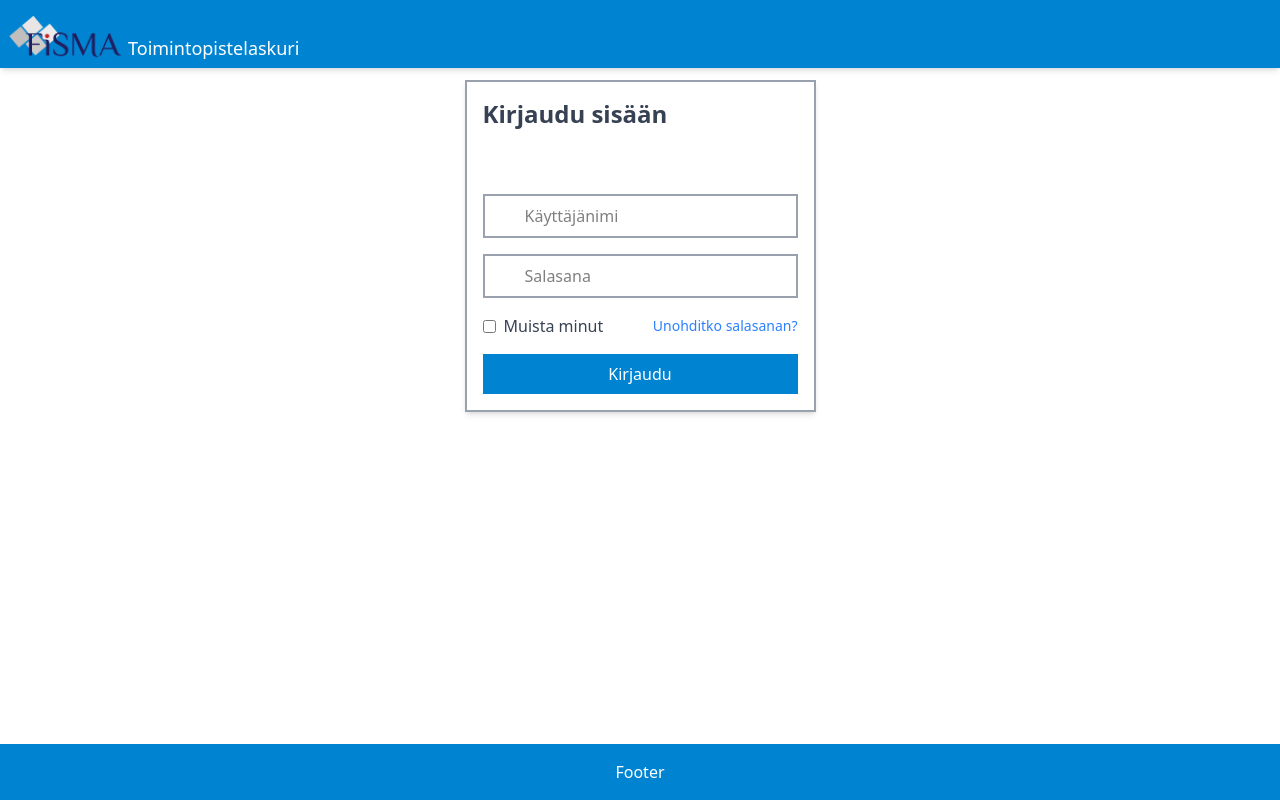
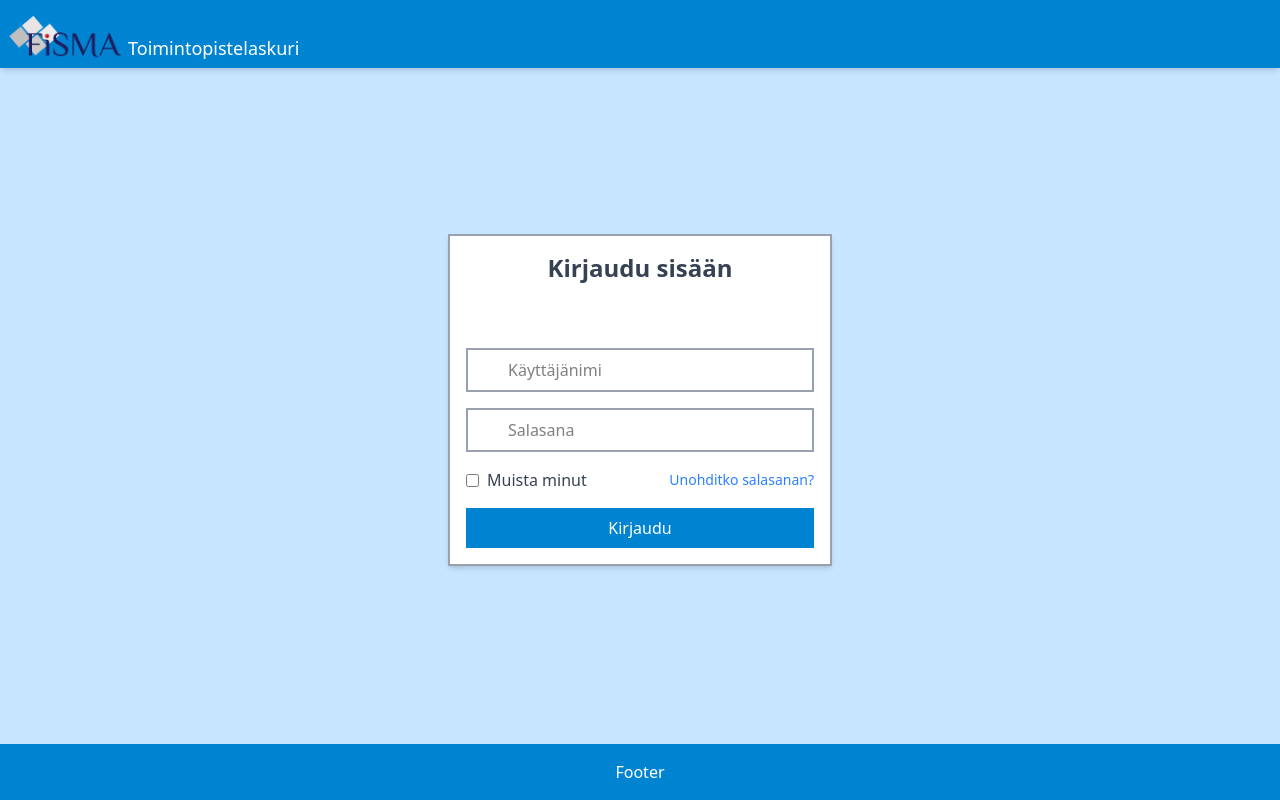
Before and after one commit to fisma-benefit-app/benefit-app, a React (Vite) app in the folder frontend/: page /login in a window 1280 px wide. Built offline with nearby package versions, Linux system fonts and the light colour scheme.

Commit message:
fix: better structuring, update to login form, minor style upgrades

```diff
--- a/frontend/src/App.tsx
+++ b/frontend/src/App.tsx
@@ -1,34 +1,40 @@
-import Header from "./components/Header.tsx";
-import Footer from "./components/Footer.tsx";
-import ProjectPage from "./components/ProjectPage.tsx";
 import { Routes, Route, Navigate } from "react-router";
 import useAppUser from "./hooks/useAppUser.tsx";
 import LoginForm from "./components/LoginForm.tsx";
+import ProtectedLayout from "./components/ProtectedLayout.tsx"
 import Project from "./components/Project.tsx";
+import ProjectPage from "./components/ProjectPage.tsx";
+import Header from "./components/Header.tsx";
+import Footer from "./components/Footer.tsx";
 
 export default function App() {
 
-  const { loadingAuth, loggedIn } = useAppUser()
+  const { loadingAuth, loggedIn } = useAppUser();
 
-  //TODO: Refactor structure?
+  if (loadingAuth) {
+    return (
+      <div className="flex items-center justify-center h-screen">
+        <svg className="animate-spin h-12 w-12" viewBox="0 0 24 24">
+          <circle cx="12" cy="12" r="10" fill="none" stroke="blue" strokeWidth="4" strokeDasharray="31.4" strokeLinecap="round"></circle>
+        </svg>
+      </div>
+    );
+  }
+
   return (
     <>
-      <Header />
-      <main className="pt-20 pb-20 flex justify-center">
-        {loadingAuth ? (
-          //TODO: probably should have some better loading screen
-          <p>Checking login...</p>
-        ) : (
+      <Header/>
           <Routes>
-            {/* If user is logged in, show the page, if not, go to login page */}
-            <Route path="/" element={loggedIn ? <Project /> : <Navigate to="/login" />} />
-            <Route path="/project/:selectedProjectId" element={loggedIn ? <ProjectPage /> : <Navigate to="/login" />} />
-            {/* If user is logged in, go to main page, if not, show login form */}
-            <Route path="/login" element={loggedIn ? <Navigate to="/" /> : <LoginForm />} />
-          </Routes>
-        )}
-      </main>
-      <Footer />
+            <Route path="/login" element={loggedIn ? <Navigate to="/"/>: <LoginForm/>} />
+
+            <Route element={<ProtectedLayout loggedIn={loggedIn} />} >
+              <Route path="/" element={<Project/>} />
+              <Route path="/project/:selectedProjectId" element={<ProjectPage/>} />
+            </Route>
+
+          <Route path="*" element={<Navigate to={loggedIn ? "/" : "/login"} />} />
+        </Routes>
+      <Footer/>
     </>
   )
 }
--- a/frontend/src/components/FunctionalClassComponent.tsx
+++ b/frontend/src/components/FunctionalClassComponent.tsx
@@ -105,9 +105,8 @@ export default function FunctionalClassComponent({ componentProp }: FunctionalCl
           {component.className && (
             <button
               onClick={() => setIsCollapsed((prev) => !prev)}
-              className="flex text-white p-1 rounded items-center cursor-pointer gap-1 bg-[#1e73be]"
+              className="flex text-white py-1 px-3 rounded items-center cursor-pointer gap-1 bg-[#1e73be]"
             >
-              {isCollapsed ? "Sulje" : "Avaa"}
               <span className={`inline-block text-1xl ${isCollapsed ? "rotate-180" : "rotate-0"} transition-transform duration-300`}>
                 ^
               </span>
--- a/frontend/src/components/Header.tsx
+++ b/frontend/src/components/Header.tsx
@@ -10,21 +10,20 @@ const Header = () => {
     setSessionToken(null);
     setAppUser(null);
     setLoggedIn(false);
-    //automatically navigates to login page due to routing logic see app.tsx
+    //TODO: Backend has gotten information about logging out?
   }
 
   return (
     <header className="fixed top-0 w-full bg-sky-600 text-white shadow-md flex items-stretch z-1">
-      {/* FISMA Logo on the upper left*/}
       <img src="/Fisma_logo.png" alt="FISMA Logo" className="h-15 w-auto mb-2 ml-2" />
       <h1 className="text-lg flex items-end pb-1.5">Toimintopistelaskuri</h1>
       <div className='absolute top-0 right-0 h-full flex items-center'>
-        <button className='h-full text-lg px-10 hover:bg-zinc-600 flex items-center'>{appUser?.username}</button>
         {loggedIn &&
           <>
-            <button className='h-full text-lg px-10 hover:bg-zinc-600 flex items-center' onClick={logout}>Kirjaudu ulos</button>
+            <button className='h-full text-lg px-10 hover:bg-zinc-600 flex items-center'>{appUser?.username}</button>
             <button className='h-full text-lg px-10 hover:bg-zinc-600 flex items-center'>Projektit</button>
             <button className='h-full text-lg px-10 hover:bg-zinc-600 flex items-center'>TP-laskuri</button>
+            <button className='h-full text-lg px-10 hover:bg-zinc-600 flex items-center' onClick={logout}>Kirjaudu ulos</button>
           </>
         }
       </div>
--- a/frontend/src/components/LoginForm.tsx
+++ b/frontend/src/components/LoginForm.tsx
@@ -1,4 +1,4 @@
-import { useState, FormEvent } from 'react';
+import { useState, FormEvent, useEffect } from 'react';
 import useAppUser from '../hooks/useAppUser';
 import { fetchJWT } from '../api/authorization';
 import { useNavigate } from 'react-router';
@@ -11,13 +11,15 @@ export default function LoginForm() {
     const [showPassword, setShowPassword] = useState<boolean>(false);
     const [loginError, setLoginError] = useState<string | null>(null)
     const [showLoginError, setShowLoginError] = useState<boolean>(false);
-    const { setSessionToken, setLoggedIn, setAppUser } = useAppUser();
+    const [loading, setLoading] = useState<boolean>(false);
 
+    const { setSessionToken, setLoggedIn, setAppUser, loggedIn } = useAppUser();
     const navigate = useNavigate();
 
     const login = async (e: FormEvent<HTMLFormElement>) => {
         e.preventDefault();
         setLoginError(null);
+        setLoading(true);
 
         const loginToken = await fetchJWT(username, password);
 
@@ -29,6 +31,7 @@ export default function LoginForm() {
                 setShowLoginError(false);
                 setTimeout(() => setLoginError(null), 500);
             }, 2500);
+            setLoading(false);
             return;
         }
 
@@ -37,19 +40,28 @@ export default function LoginForm() {
         setSessionToken(loginToken);
         setAppUser({ username: username });
         setLoggedIn(true);
-        navigate("/")
     };
 
-    // TODO: Handle redirect etc in useEffect?
+    // TODO: Automatic login with saved token?
     // useEffect(() => {
-    //     alert("Kirjautuminen onnistui!");
-    //     navigate("/")
-    // }, [sessionToken])
+    //     const savedToken = sessionStorage.getItem("loginToken");
+    //     if (savedToken) {
+    //         setSessionToken(savedToken);
+    //         setLoggedIn(true);
+    //     }
+    // }, []);
+
+    useEffect(() => {
+        if (loggedIn) {
+            navigate("/"); //TODO to main page!
+        }
+    }, [loggedIn]);
 
     return (
-        <>
-            <form onSubmit={login} className="max-w-sm mx-auto p-4 border-2 border-gray-400 shadow-md ">
-                <h1 className="text-2xl text-gray-700 font-bold mb-4">Kirjaudu sisään</h1>
+        <div className="flex justify-center items-center h-screen bg-[#c6e5ff]">
+            <form onSubmit={login} className="max-w-sm w-full mx-auto p-4 border-2 border-gray-400 shadow-md bg-white flex flex-col">
+                <h1 className="text-2xl text-gray-700 font-bold mb-4 text-center">Kirjaudu sisään</h1>
+
                 <div className="h-8 mb-4 flex items-center justify-center">
                     {loginError && (
                         <label className={`text-sm text-red-700 bg-red-100 border border-red-400 p-1 rounded transition-opacity duration-500 ease-in-out ${showLoginError ? 'opacity-100' : 'opacity-0'}`}>
@@ -69,6 +81,7 @@ export default function LoginForm() {
                         className="w-full p-2 pl-10 border-2 border-gray-400 bg-grey-700"
                     />
                 </div>
+
                 <div className="mb-4 relative">
                     {/*<LockClosedIcon className="absolute left-3 top-1/2 transform -translate-y-1/2 w-5 h-5 text-gray-500" />*/}
                     <input
@@ -87,6 +100,7 @@ export default function LoginForm() {
                         {/*{showPassword ? <EyeSlashIcon className="w-6 h-6" /> : <EyeIcon className="w-6 h-6" />}*/}
                     </button>
                 </div>
+
                 <div className="flex justify-between items-center mb-4 text-gray-700">
                     <label className="flex items-center">
                         <input
@@ -99,13 +113,19 @@ export default function LoginForm() {
                     </label>
                     <a href="#" className="text-blue-500 text-sm hover:underline">Unohditko salasanan?</a>
                 </div>
+
                 <button
                     type="submit"
-                    className="w-full bg-sky-600 text-white p-2 hover:bg-zinc-600"
+                    className="w-full bg-sky-600 text-white p-2 hover:bg-zinc-600 flex justify-center items-center"
+                    disabled={loading}
                 >
-                    Kirjaudu
+                    {loading? (
+                        <svg className="animate-spin h-5 w-5 mr-2 border-white border-2 rounded-full" viewBox="0 0 24 24">
+                             <circle cx="12" cy="12" r="10" fill="none" stroke="white" strokeWidth="4" strokeDasharray="31.4" strokeLinecap="round"></circle>
+                        </svg>
+                    ): "Kirjaudu"}
                 </button>
             </form>
-        </>
+        </div>
     );
 }
--- a/frontend/src/components/Project.tsx
+++ b/frontend/src/components/Project.tsx
@@ -9,7 +9,7 @@ export default function Project() {
   const project = projectFromDb;
 
   return (
-    <div className="flex gap-5">
+    <div className="flex justify-center items-center h-screen gap-5">
       <div className="flex-1">
         {project.functionalComponents.map((component) => {
           return (
--- /dev/null
+++ b/frontend/src/components/ProtectedLayout.tsx
@@ -0,0 +1,13 @@
+import { Outlet, Navigate } from "react-router";
+
+export default function ProtectedLayout({ loggedIn }: {loggedIn: boolean}) {
+    if (!loggedIn) return <Navigate to="/login" />;
+
+    return (
+        <>
+            <main>
+                <Outlet/>
+            </main>
+        </>
+    )
+}
```
Lines whose indentation alone changed are shown as unchanged.
